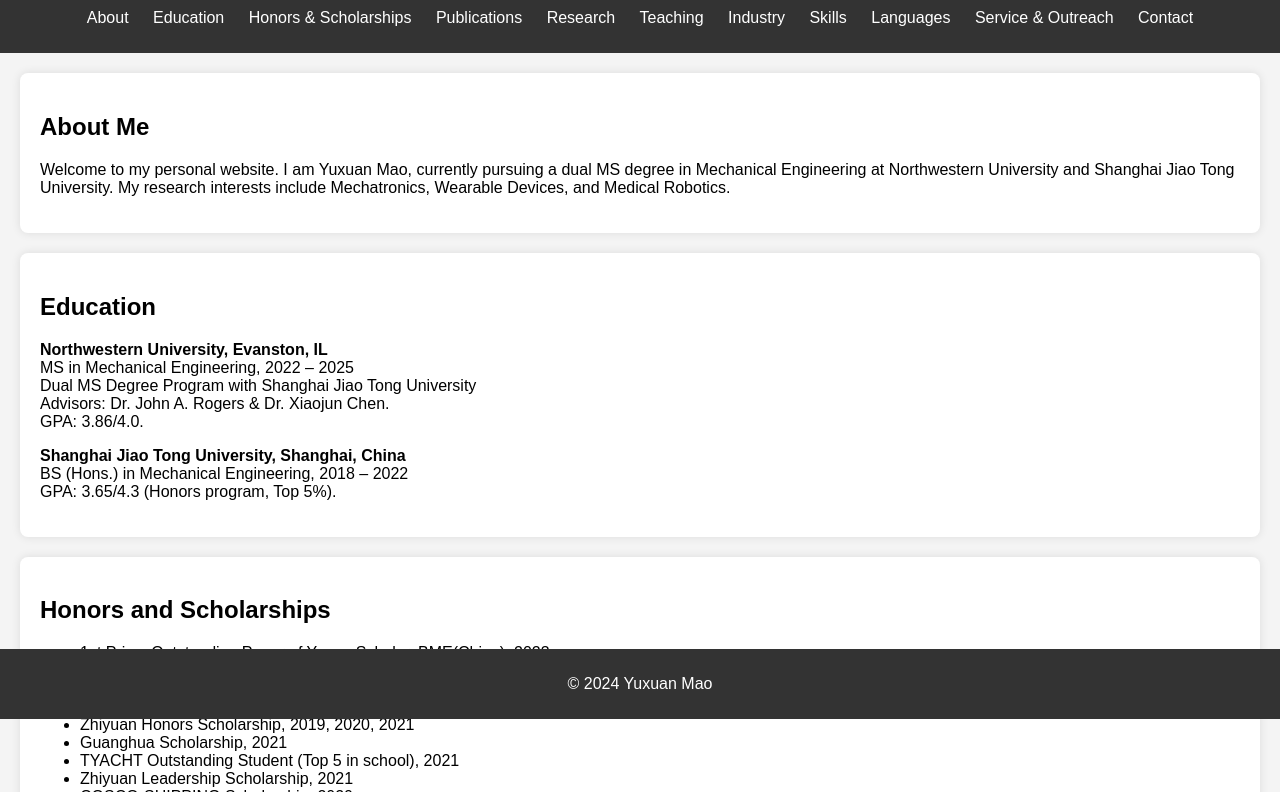
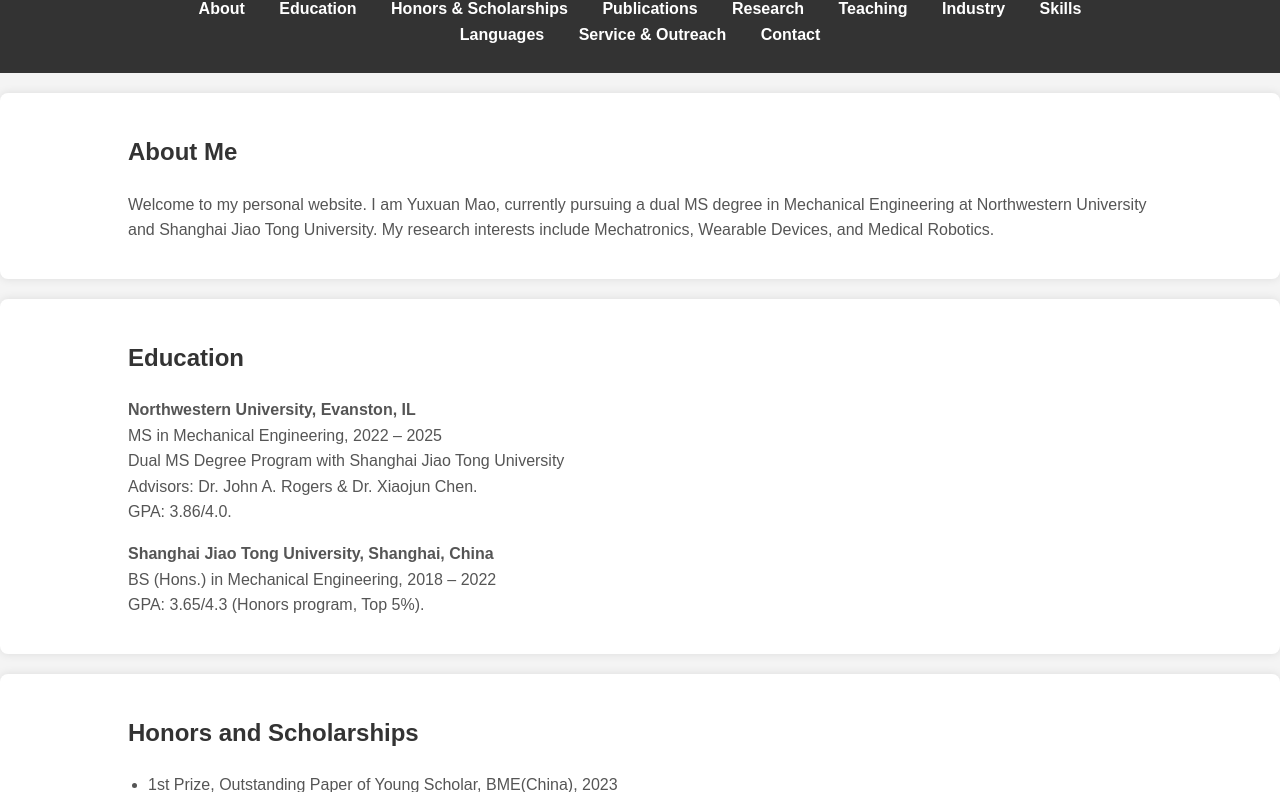
Before and after one commit to zzMiao123/ymao.github.io, a plain HTML site: page index.html in a window 1280 px wide. Shown: the part 81-873 px from the top of the page. Drawn offline with Linux system fonts and the light colour scheme.

Commit message:
Update style.css

```diff
--- a/style.css
+++ b/style.css
@@ -1,8 +1,10 @@
 body {
-    font-family: Arial, sans-serif;
+    font-family: 'Arial', sans-serif;
     margin: 0;
     padding: 0;
     background-color: #f4f4f4;
+    color: #333;
+    line-height: 1.6;
 }
 
 header {
@@ -12,6 +14,10 @@ header {
     text-align: center;
 }
 
+header h1 {
+    margin: 0;
+}
+
 nav ul {
     list-style: none;
     padding: 0;
@@ -19,20 +25,43 @@ nav ul {
 
 nav ul li {
     display: inline;
-    margin: 0 10px;
+    margin: 0 15px;
 }
 
 nav ul li a {
     color: #fff;
     text-decoration: none;
+    font-weight: bold;
 }
 
-section {
-    padding: 20px;
-    margin: 20px;
+nav ul li a:hover {
+    text-decoration: underline;
+}
+
+.container {
+    width: 80%;
+    margin: auto;
+    overflow: hidden;
+}
+
+.section {
+    padding: 20px 0;
+    margin: 20px 0;
     background-color: #fff;
     border-radius: 8px;
     box-shadow: 0 0 10px rgba(0,0,0,0.1);
+}
+
+h2 {
+    color: #333;
+}
+
+ul {
+    padding-left: 20px;
+}
+
+p, ul {
+    color: #555;
 }
 
 footer {
@@ -40,7 +69,30 @@ footer {
     padding: 10px 0;
     background-color: #333;
     color: #fff;
-    position: fixed;
+    position: relative;
+    bottom: 0;
     width: 100%;
-    bottom: 0;
 }
+
+footer p {
+    margin: 0;
+}
+
+a {
+    color: #333;
+    text-decoration: none;
+}
+
+a:hover {
+    text-decoration: underline;
+}
+
+@media (max-width: 768px) {
+    .container {
+        width: 95%;
+    }
+    nav ul li {
+        display: block;
+        margin: 10px 0;
+    }
+}
```
